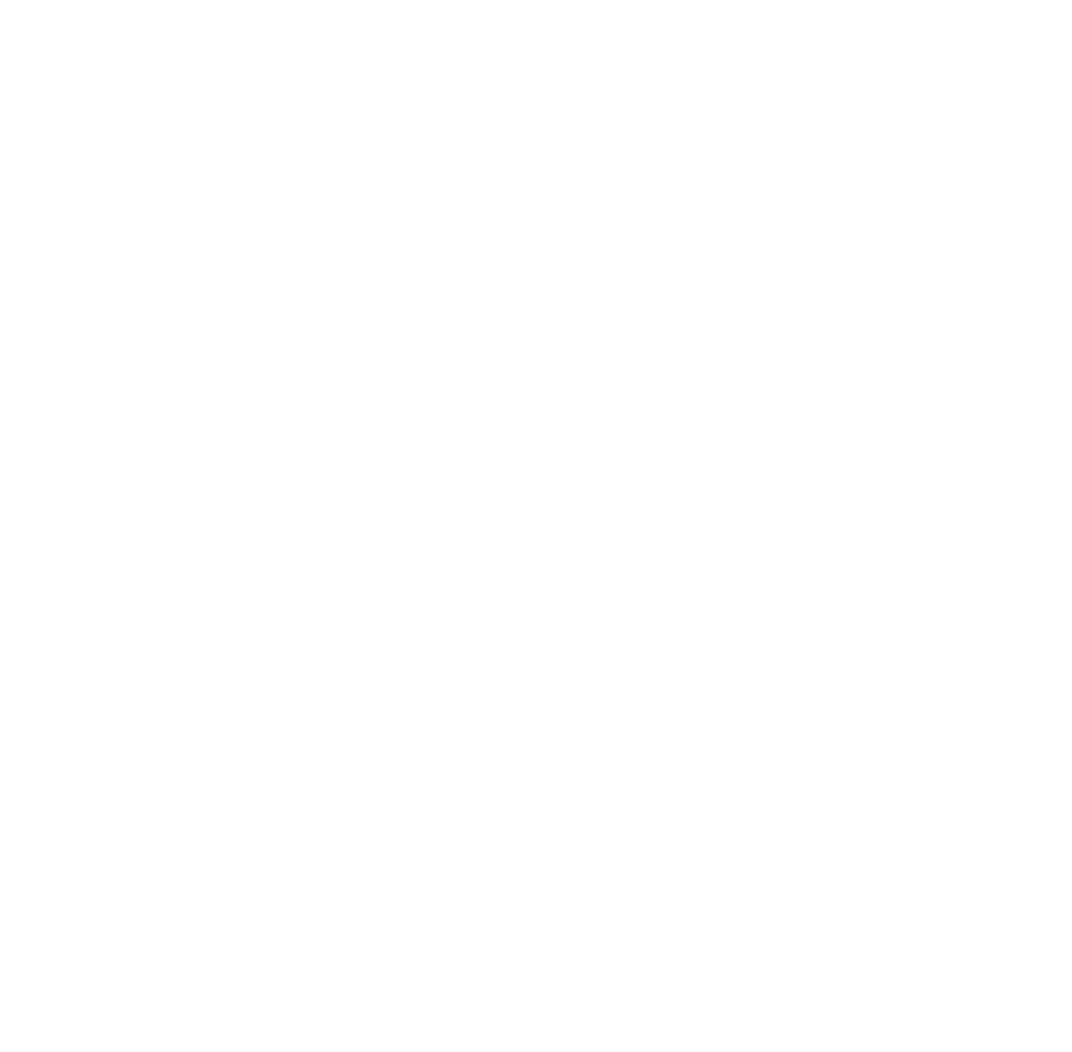
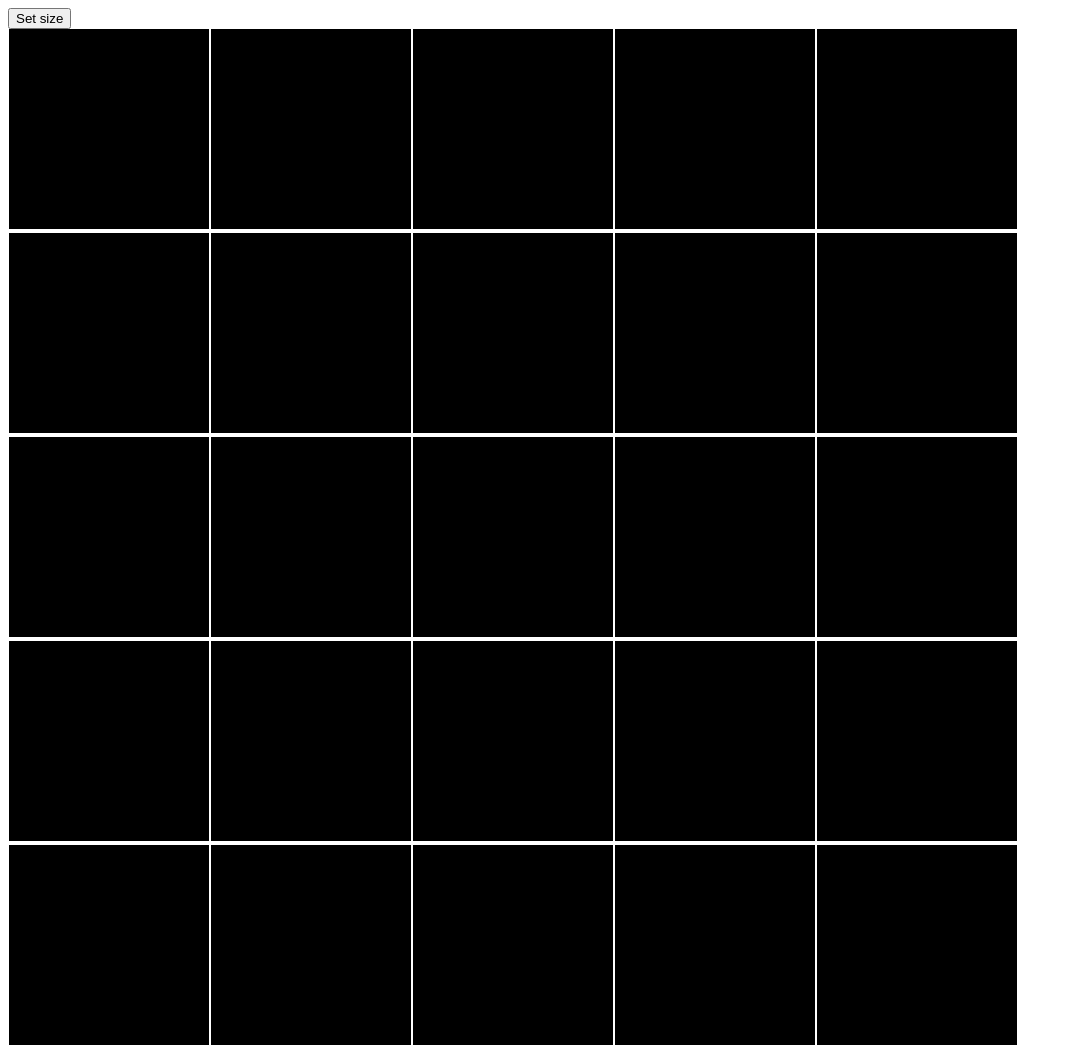
Before and after one commit to asarialtun/etch-a-sketch, a plain HTML site: page index.html in a window 1280 px wide. Shown: the whole page, without its empty margins (0-1072 px from the left). Before the commit the page ends 800 px from the top, so only its background shows below. Drawn offline with nearby package versions, Linux system fonts and the light colour scheme.

Commit message:
JS code for grid creation

```diff
--- a/index.html
+++ b/index.html
@@ -1,14 +1,18 @@
+<!DOCTYPE html>
 <html>
 	<head>
-
+		<script src="https://ajax.googleapis.com/ajax/libs/jquery/1.11.0/jquery.min.js"></script>
+		<script src="js/etch-a-sketch.js"></script>
 		<title>Etch a sketch</title>
-
-		<script src="http://ajax.googleapis.com/ajax/libs/jquery/1.11.0/jquery.min.js"></script>
-
 	</head>
 
 	<body>
 
+		<button id="btn_setSize"> Set size </button>
+
+		<div id="wrapper">
+
+	  	</div>
+
 	</body>
-
 </html>
--- a/js/etch-a-sketch.js
+++ b/js/etch-a-sketch.js
@@ -0,0 +1,53 @@
+var size = 5;
+$(document).ready(function() {
+	var boxSize=getBoxSize(size);
+  var box = defineBox(boxSize);
+  createGrid(box,boxSize);
+
+  function defineBox(boxSize){
+  	var box = document.createElement('div');
+    box.style.backgroundColor="black";
+    box.style.height=boxSize+"px";
+    box.style.width=boxSize+"px";
+    box.style.borderColor="white";
+    box.style.borderStyle="solid";
+    box.style.display="inline-block";
+    box.style.borderWidth="1px";
+    box.style.borderTop="1px"
+    box.style.borderBottom="1px"
+    box.style.marginTop="0px";
+    box.className="box";
+    return box;
+  }
+
+  function getBoxSize(size) {
+  	var boxSize=1000/size;
+    return boxSize;
+  }
+
+  $("button#btn_setSize").on("click", function() {
+    do
+    {
+  	size=prompt("Enter a number up to 64");
+    }while(size<=0||size>64||isNaN(size))
+    boxSize=getBoxSize(size);
+    box=defineBox(boxSize);
+    createGrid(box,boxSize);
+  });
+
+  function createGrid(box,boxSize){
+    $("#wrapper").empty();
+    var lineBox=document.createElement('div');
+    lineBox.className="lineBox";
+    $('#wrapper').append(lineBox);
+      for(var i=0; i<size; i++){
+        $("#wrapper > .lineBox ").append(defineBox(boxSize));
+      }
+
+      for(var i=1; i<size;i++){
+        $('#wrapper').append($('.lineBox').clone().removeClass('lineBox').addClass('lineBoxed'));
+      }
+      $('.lineBox').removeClass('lineBox').addClass('lineBoxed');
+    }
+  }
+);
```
